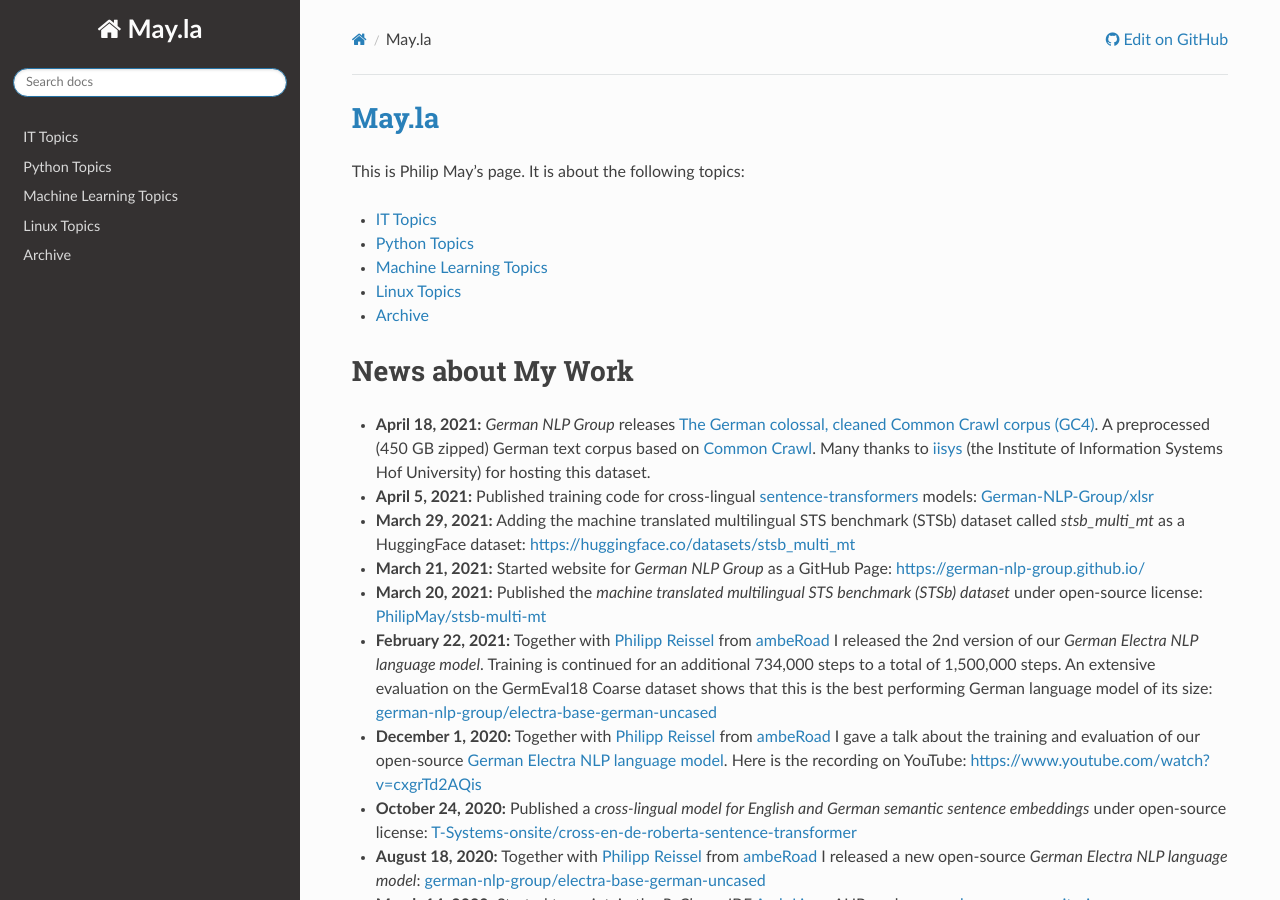
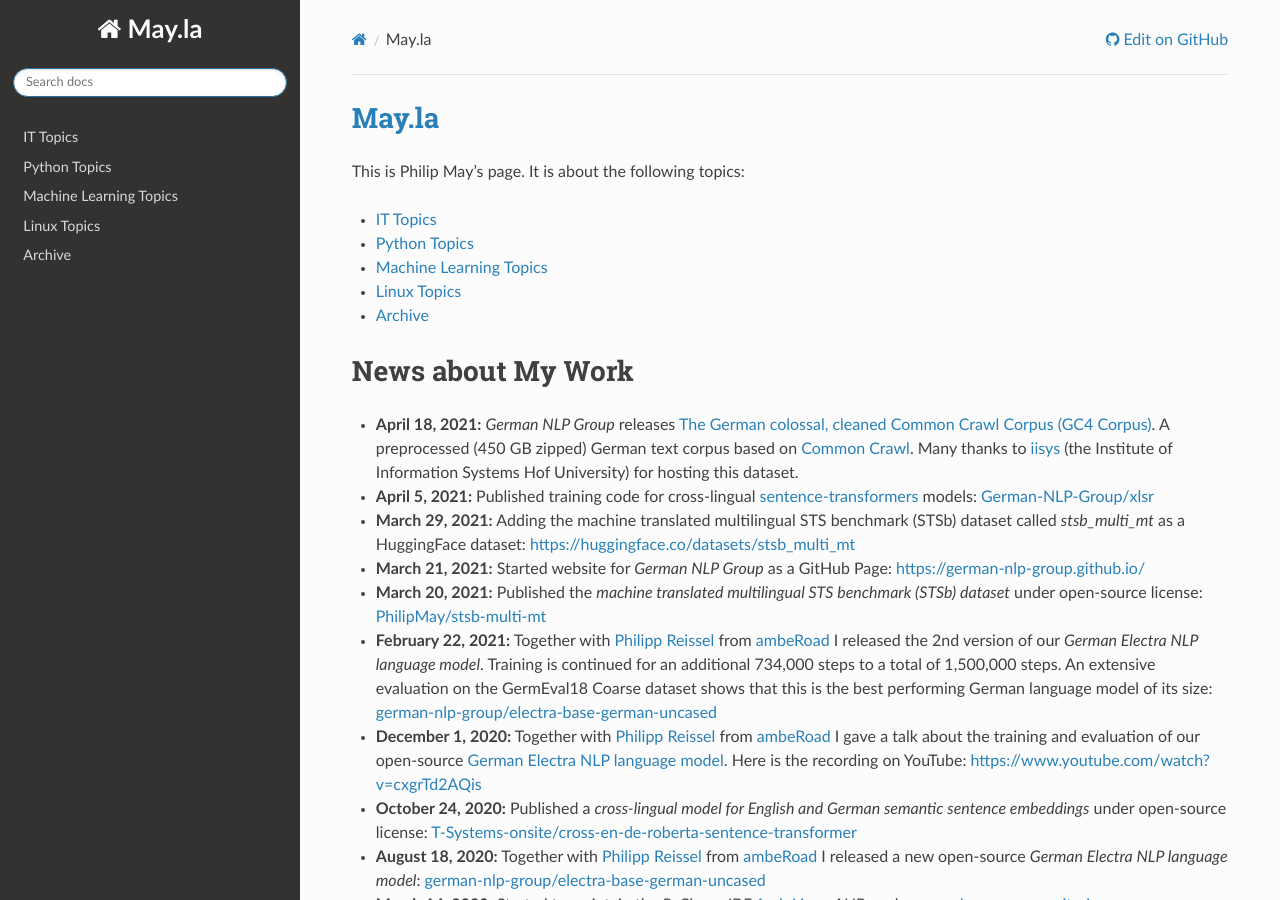
Before and after one commit to PhilipMay/May.la, a Sphinx documentation site: the page built from source/index.md, in a window 1280 px wide and 900 px high. Built offline with Sphinx 7.4.7 and the Read the Docs theme 2.0.0, drawn with Linux system fonts in a browser that asks for light colours.

Commit message:
Update index.md

````diff
--- a/source/index.md
+++ b/source/index.md
@@ -14,7 +14,7 @@ archive
 ```
 
 # News about My Work
-- **April 18, 2021:** *German NLP Group* releases [The German colossal, cleaned Common Crawl corpus (GC4)](https://german-nlp-group.github.io/projects/gc4-corpus.html). A preprocessed (450 GB zipped) German text corpus based on [Common Crawl](https://commoncrawl.org/). Many thanks to [iisys](https://www.iisys.de/) (the Institute of Information Systems Hof University) for hosting this dataset.
+- **April 18, 2021:** *German NLP Group* releases [The German colossal, cleaned Common Crawl Corpus (GC4 Corpus)](https://german-nlp-group.github.io/projects/gc4-corpus.html). A preprocessed (450 GB zipped) German text corpus based on [Common Crawl](https://commoncrawl.org/). Many thanks to [iisys](https://www.iisys.de/) (the Institute of Information Systems Hof University) for hosting this dataset.
 - **April 5, 2021:** Published training code for cross-lingual [sentence-transformers](https://github.com/UKPLab/sentence-transformers) models: [German-NLP-Group/xlsr](https://github.com/German-NLP-Group/xlsr)
 - **March 29, 2021:** Adding the machine translated multilingual STS benchmark (STSb) dataset called *stsb_multi_mt* as a HuggingFace dataset: https://huggingface.co/datasets/stsb_multi_mt
 - **March 21, 2021:** Started website for *German NLP Group* as a GitHub Page: https://german-nlp-group.github.io/
````
